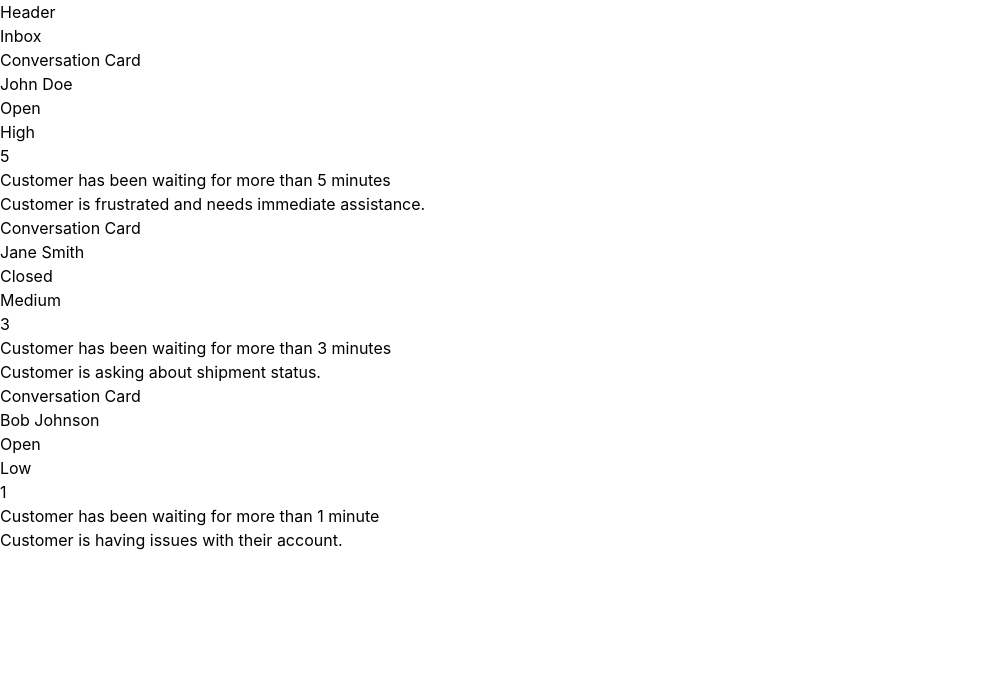
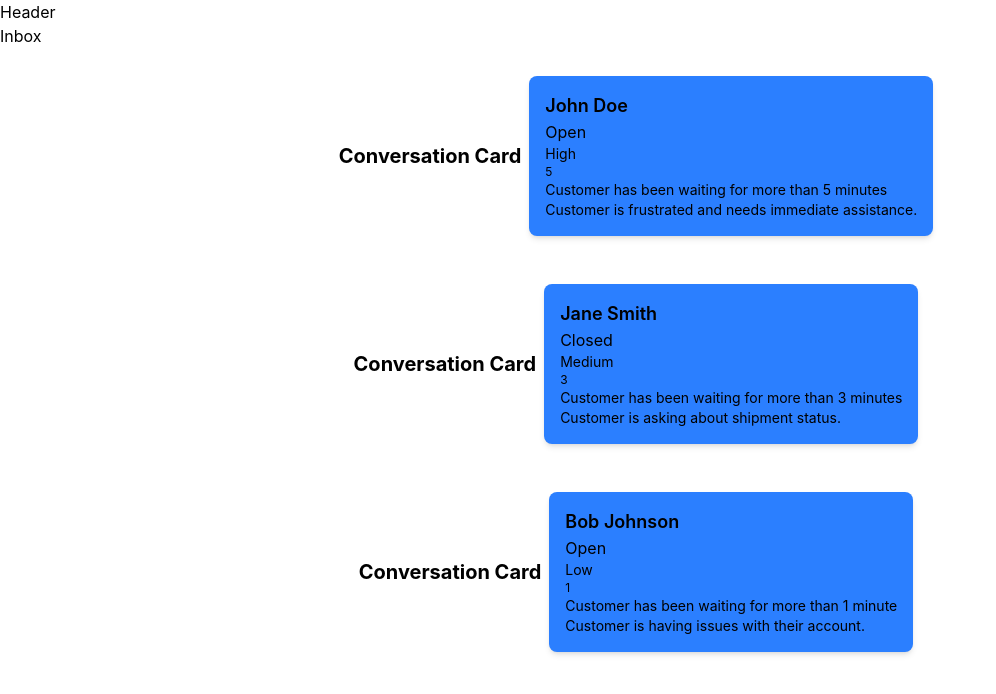
Before and after one commit to sam-0905/QueuePilot, a React (Vite) app in the folder QueuePilot/: page / in a window 1280 px wide. Shown: the top 694 px of the page, without its empty margins (0-996 px from the left). Built offline with nearby package versions, Linux system fonts and the light colour scheme.

Commit message:
styles- Added some styles using tailwind

```diff
--- a/QueuePilot/src/components/ConversationCard.tsx
+++ b/QueuePilot/src/components/ConversationCard.tsx
@@ -7,15 +7,17 @@ interface ConversationCardProps {
 const ConversationCard = ({ conversation }: ConversationCardProps) => {
   return (
     <>
-    <h1>Conversation Card</h1>
     {
-                <div key={conversation.id}>
-                    <h2>{conversation.customerName}</h2>
-                    <h2>{conversation.status}</h2>
-                    <h3>{conversation.priority}</h3>
-                    <h4>{conversation.waitingTime}</h4>
-                    <p>{conversation.escalationReason}</p>
-                    <p>{conversation.aiSummary}</p>
+                <div key={conversation.id} className="flex m-2 p-3 justify-center items-center">
+                      <h1 className="text-xl font-bold">Conversation Card</h1>
+                    <div className="flex flex-col m-2 p-4 bg-blue-500 rounded-lg shadow-md ">
+                    <h2 className="text-lg font-semibold">{conversation.customerName}</h2>
+                    <h2 className="text-md">{conversation.status}</h2>
+                    <h3 className="text-sm">{conversation.priority}</h3>
+                    <h4 className="text-xs">{conversation.waitingTime}</h4>
+                    <p className="text-sm">{conversation.escalationReason}</p>
+                    <p className="text-sm">{conversation.aiSummary}</p>
+                    </div>
                 </div>
         }
    </>
```
